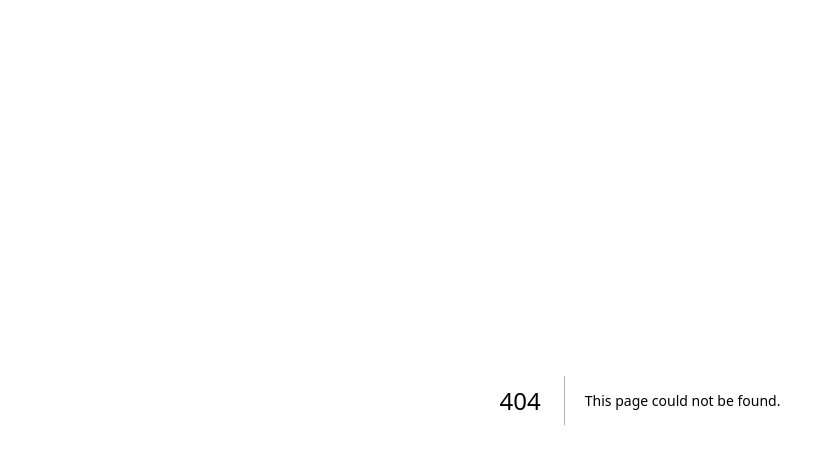
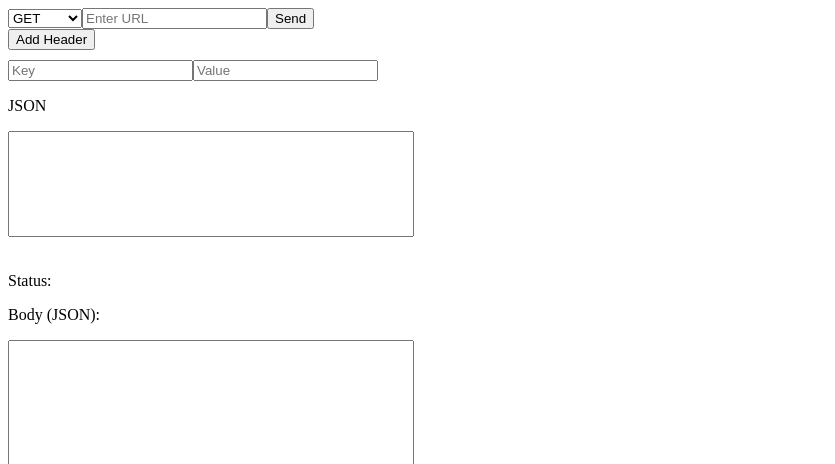
Before and after one commit to c00b3r/graphiql-app, a Next.js app: page /restfull in a window 1280 px wide. Before the commit this address had no page. Shown: the top 464 px of the page, without its empty margins (0-835 px from the left). Built offline with nearby package versions, Linux system fonts and the light colour scheme.

Commit message:
feat: implement restfull page

```diff
--- /dev/null
+++ b/src/app/restfull/page.tsx
@@ -0,0 +1,5 @@
+import RestFull from '@/components/RestFull';
+
+export default function page() {
+  return <RestFull />;
+}
--- /dev/null
+++ b/src/components/RestFull.tsx
@@ -0,0 +1,87 @@
+'use client';
+import React, { useState } from 'react';
+
+export default function RestFull() {
+  const [urlToSend, setUrlToSend] = useState<string>('');
+  const [method, setMethod] = useState<string>('get');
+  const [responseBody, setResponseBody] = useState<string>('');
+  const [status, setStatus] = useState<number>();
+  const headerRow = (
+    <>
+      <input type="text" placeholder="Key" />
+      <input type="text" placeholder="Value" />
+    </>
+  );
+
+  const onChangeEndpointHandler = (e: React.ChangeEvent<HTMLInputElement>) => {
+    setUrlToSend(e.target.value);
+  };
+
+  const onChangeMethodHandler = (e: React.ChangeEvent<HTMLSelectElement>) => {
+    setMethod(e.target.value);
+  };
+
+  const onSubmitHandler = async (e: React.ChangeEvent<HTMLFormElement>) => {
+    e.preventDefault();
+    try {
+      const response = await fetch(urlToSend, {
+        method: method,
+      });
+
+      const status = response.status;
+      setStatus(status);
+
+      if (!response.ok && response.statusText) {
+        setResponseBody(`HTTP Error ${status}: ${response.statusText}`);
+        return;
+      }
+
+      const contentType = response.headers.get('Content-Type' || '');
+      let data;
+
+      if (contentType && contentType.includes('application/json')) {
+        data = await response.json();
+        setResponseBody(JSON.stringify(data, null, 2));
+      } else {
+        const text = await response.text();
+        setResponseBody(`Response is not JSON:\n\n${text}`);
+      }
+    } catch (error: unknown) {
+      if (error instanceof Error) {
+        setResponseBody(`Error: ${error.message}`);
+      }
+    }
+  };
+
+  return (
+    <div className="restfull-container" style={{ display: 'flex', flexDirection: 'column', gap: '15px' }}>
+      <div className="request-container">
+        <form className="endpoint" onSubmit={onSubmitHandler}>
+          <select name="method" id="method" value={method} onChange={onChangeMethodHandler}>
+            <option>GET</option>
+            <option>POST</option>
+            <option>PUT</option>
+            <option>DELETE</option>
+          </select>
+          <input type="text" placeholder="Enter URL" value={urlToSend} onChange={(e) => onChangeEndpointHandler(e)} />
+          <button>Send</button>
+        </form>
+        <div className="manage-header-container">
+          <button style={{ marginBottom: '10px', cursor: 'pointer' }}>Add Header</button>
+          <div>{headerRow}</div>
+        </div>
+        <div className="body-container">
+          <p>JSON</p>
+          <textarea style={{ width: '400px', height: '100px', resize: 'none' }}></textarea>
+        </div>
+      </div>
+      <div className="response-container">
+        <p>
+          Status: <em>{status}</em>
+        </p>
+        <p>Body (JSON):</p>
+        <textarea readOnly value={responseBody} style={{ width: '400px', height: '200px', resize: 'none' }}></textarea>
+      </div>
+    </div>
+  );
+}
```
